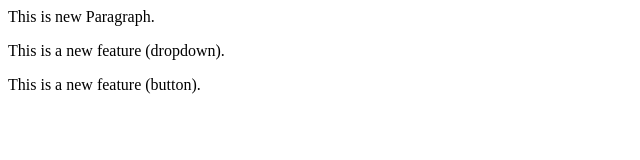
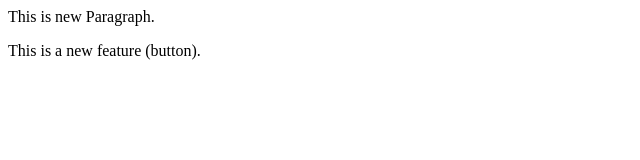
Before and after one commit to sulekhabiswal/localrepo, a plain HTML site: page index.html in a window 1280 px wide. Shown: the whole page, without its empty margins (0-640 px from the left). Drawn offline with Linux system fonts and the light colour scheme.

Commit message:
Delete dropdown

```diff
--- a/index.html
+++ b/index.html
@@ -1,3 +1,2 @@
 <p>This is new Paragraph.</p>
-<p>This is a new feature (dropdown).</p>
 <p>This is a new feature (button).</p>
```
